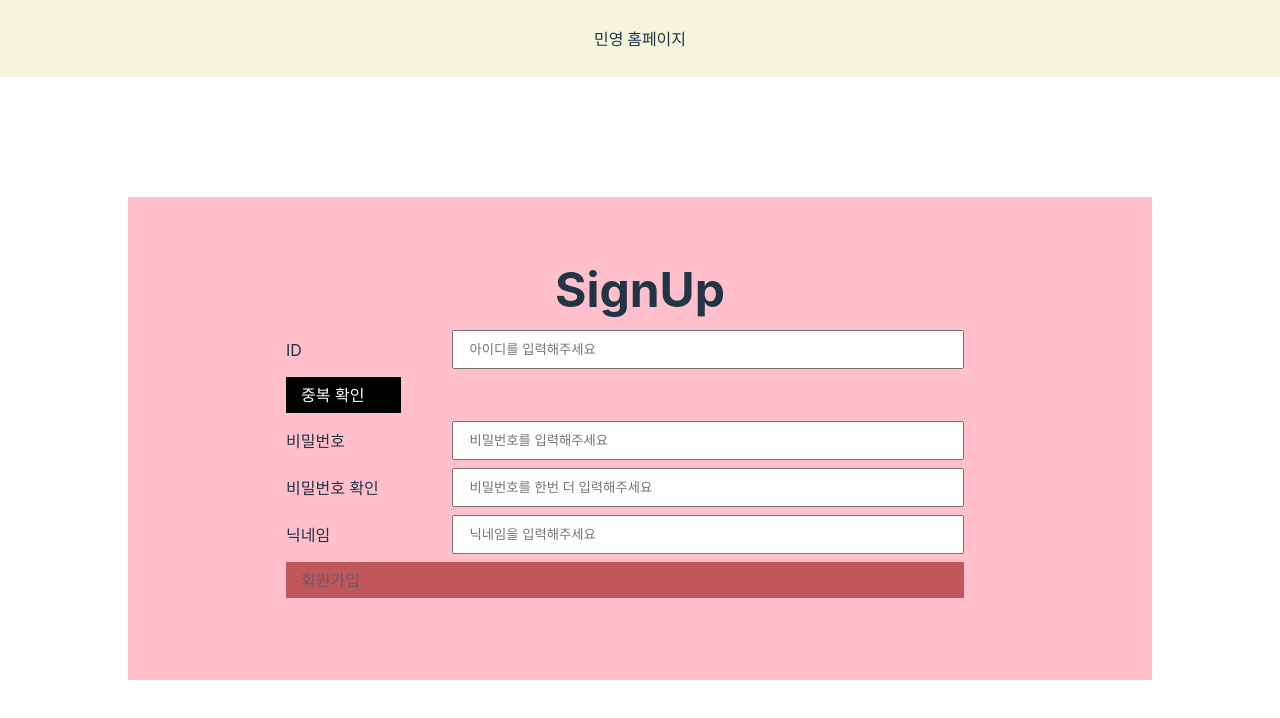
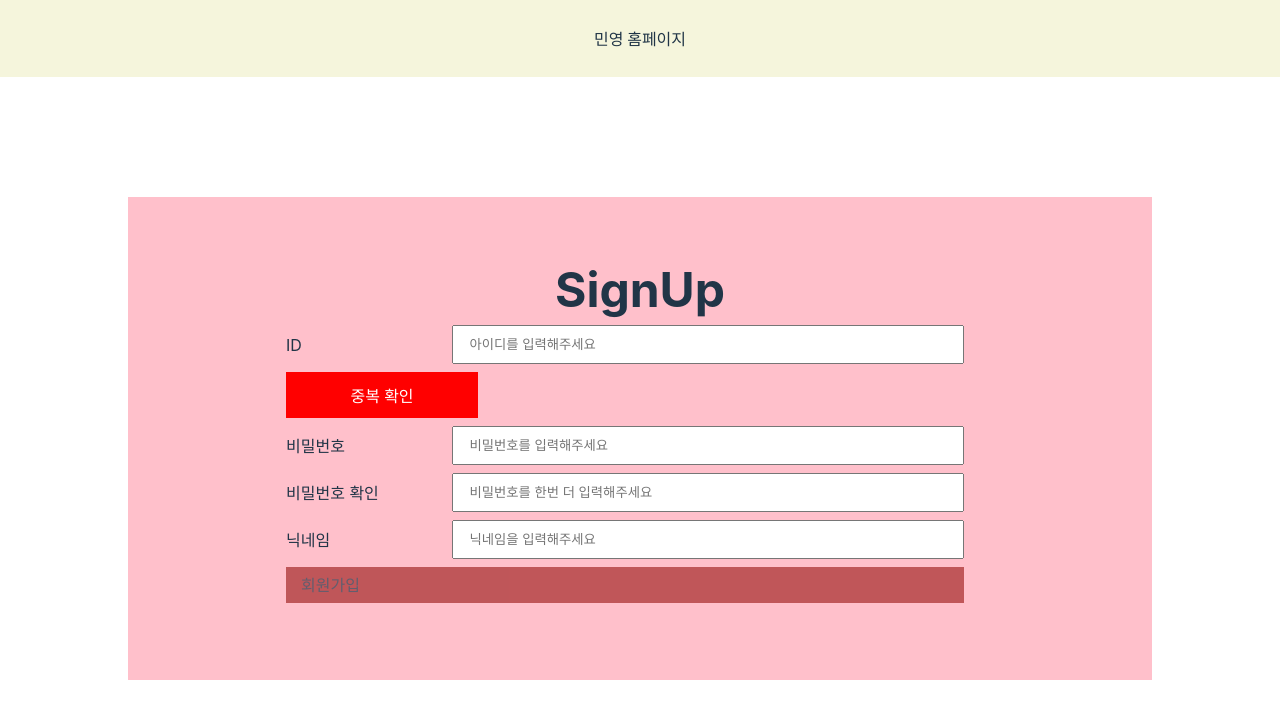
Before and after one commit to DO-SOPT-WEB/MinyoungKim, a React (Vite) app in the folder Session04/로그인회원가입과제/: page /signup in a window 1280 px wide. Shown: the top 718 px of the page. Built offline with nearby package versions, Linux system fonts and the light colour scheme; no server answers.

Commit message:
중복 확인 : 서버의 response에 따른 색깔변화

```diff
--- a/Session04/로그인회원가입과제/src/components/DupChkBtn.jsx
+++ b/Session04/로그인회원가입과제/src/components/DupChkBtn.jsx
@@ -1,31 +1,19 @@
 import styled from "styled-components";
-import { useNavigate } from 'react-router-dom';
-
+import { useState } from "react";
 // - [x] ID 중복체크를 하지 않은 경우 검정색입니다.
 // - [ ] ID 중복체크 결과 중복인 경우 빨간색입니다.
 // - [ ] ID 중복체크 결과 중복이 아닌 경우 초록색입니다.
 
 const DupChkBtn = (btnProps) => {
-  const {isChecked, isExist} = btnProps;
-  const navigate = useNavigate();
+  const {dupCheck, isChecked} = btnProps;
 
-  const handleClickButton = () => {
-    navigate('/login');
-  }
-  return isChecked ? (
-    isExist ? (
-      <DupChkBtnWrapper type="button" onClick={handleClickButton}>
-        회원가입
+  return (
+      <DupChkBtnWrapper type="button" isChecked={isChecked} onClick={()=>{
+        dupCheck();
+      }}>
+        중복 확인
       </DupChkBtnWrapper>
-    ) : (
-      <DupChkBtnWrapper type="button" onClick={handleClickButton}>
-        회원가입
-      </DupChkBtnWrapper>
-    )
-  ) : (
-    <DupChkBtnInactivated>중복 확인</DupChkBtnInactivated>
-  );
-
+  )
 };
 
 export default DupChkBtn;
@@ -33,18 +21,9 @@ export default DupChkBtn;
 const DupChkBtnWrapper = styled.button`
   background-color: black;
   color: white;
-
+  width: 15vw;
   padding: 10px 15px;
   border-radius: 0;
 
-  background-color: ${props => (props.isEqual ? 'red' : 'green')};
+  background-color: ${props => (props.isChecked === null)? "black" : ((props.isChecked ===false?  "green" : "red"))}
 `
-const DupChkBtnInactivated = styled.div`
-  border-radius: 0;
-
-  padding: 10px 15px;
-  width:9vw;
-
-  background-color: black;
-  color: white;
-`
```
Also changed, not shown: 2 other files (tests, documents, lock files or other folders).
